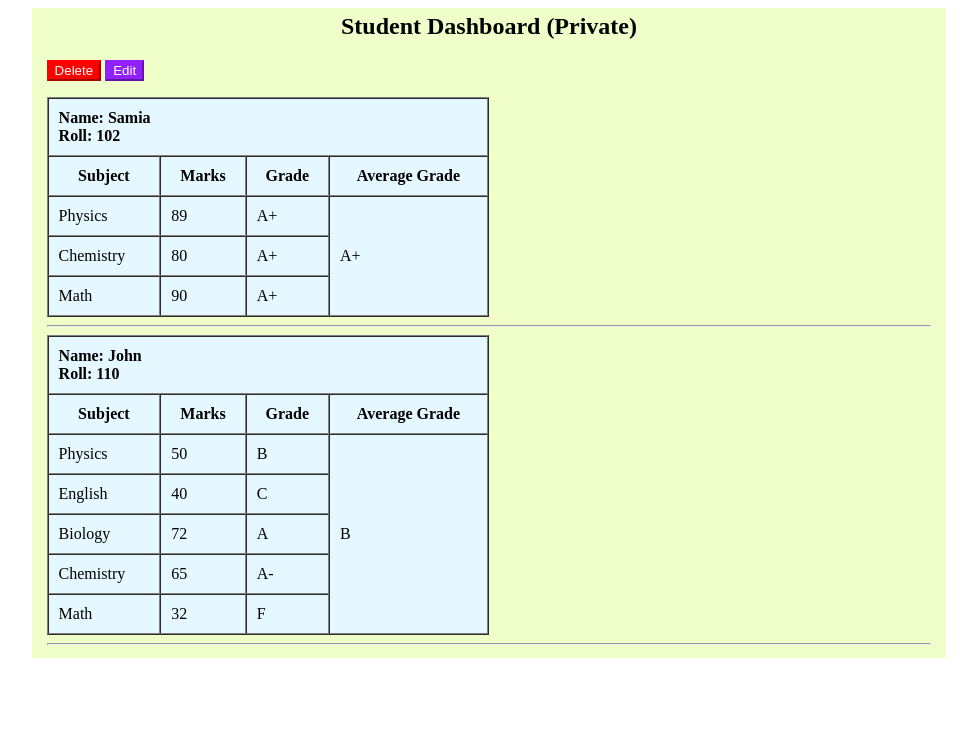
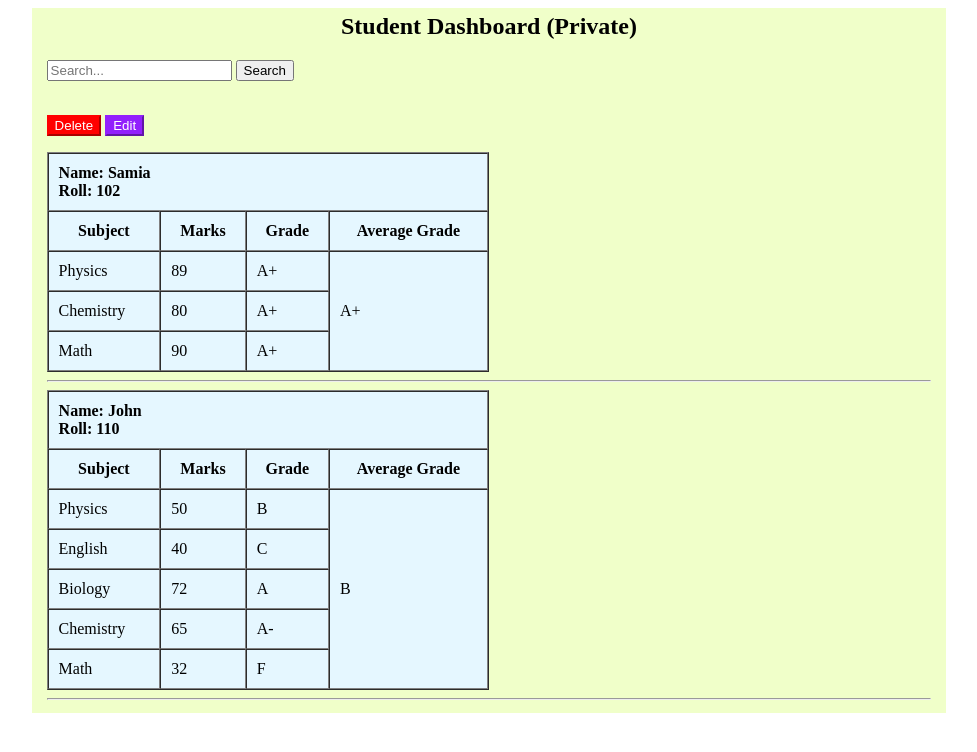
Before and after one commit to sinan2003bin-hub/Result_system, a Django app: page /core/dashboard/ in a window 1280 px wide. Shown: the top 752 px of the page, without its empty margins (151-1128 px from the left). Run offline with Django 5.2, Linux system fonts and the light colour scheme; data comes from the database, SQL or seed files in the repository; both versions use the stored data as it was after the commit.

Commit message:
Added search feature

```diff
--- a/core/templates/core/dashboard.html
+++ b/core/templates/core/dashboard.html
@@ -29,6 +29,12 @@
 </style>
 <div>
 <h2><center>Student Dashboard (Private)</center></h2>
+
+<form method="get" class="get">
+
+    <input type="text" name="search" placeholder="Search...">
+    <button type="submit">Search</button><br><br>
+</form>
 
 <form method="POST">
     {% csrf_token %}
--- a/core/views.py
+++ b/core/views.py
@@ -21,6 +21,11 @@ def home(request):
 def dashboard(request):
 
     students = Student.objects.all()
+    search = request.GET.get('search')
+
+    if search:
+        students = students.filter(name__icontains=search)
+
 
     action = None
 
--- a/mysite/urls.py
+++ b/mysite/urls.py
@@ -18,7 +18,7 @@ from django.contrib import admin
 from django.urls import path, include
 
 urlpatterns = [
+    path('', include('expense_tracker.urls')),
     path('core/', include('core.urls')),
-    path('', include('expense_tracker.urls')),
     path('admin/', admin.site.urls)
 ]
```
Also changed, not shown: core/migrations/0003_alter_student_marks_alter_student_roll_and_more.py (added), db.sqlite3.
